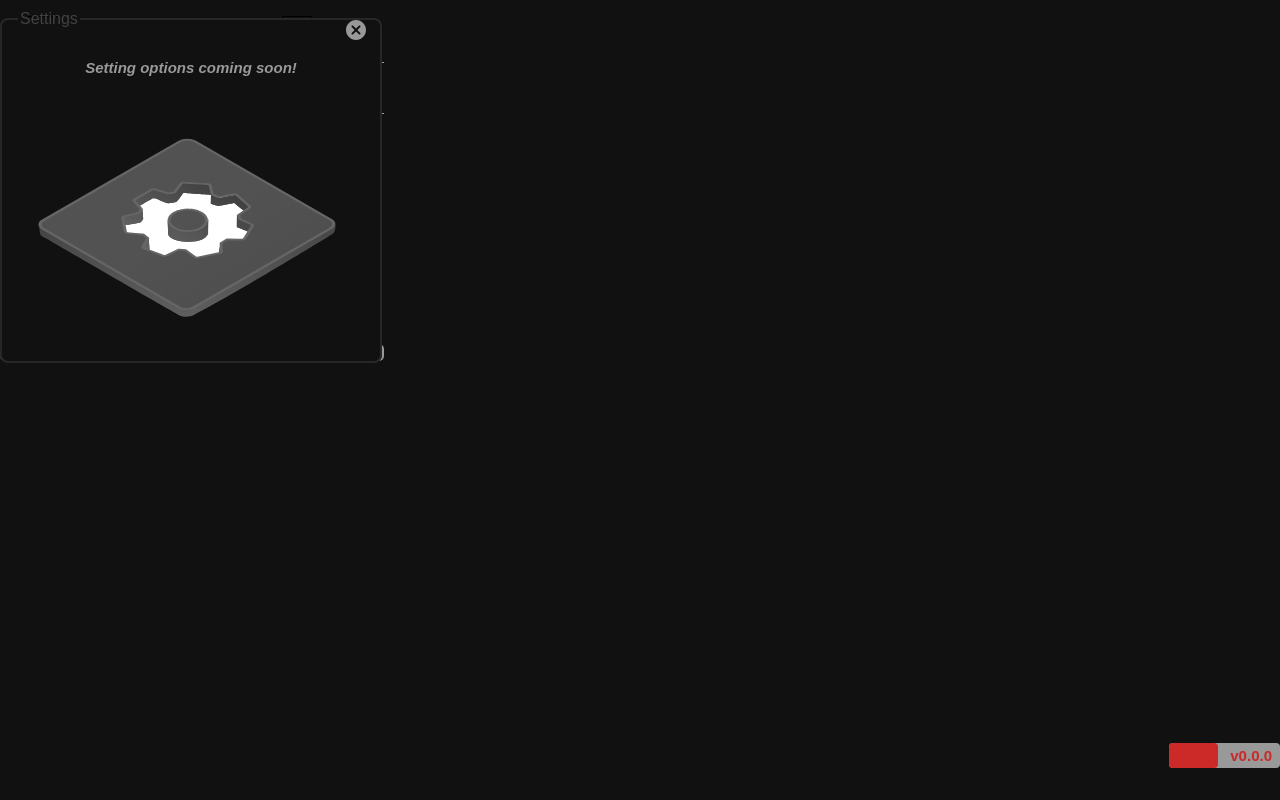
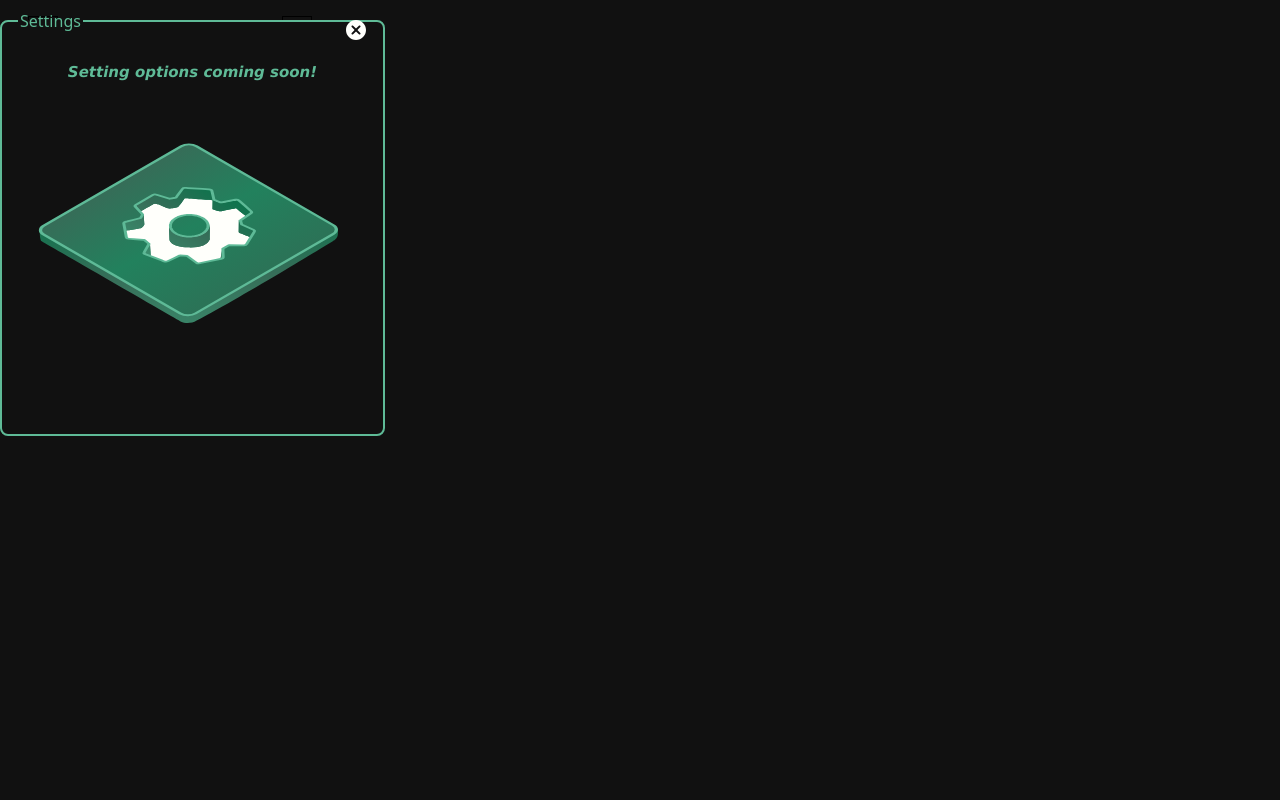
Before and after one commit to JavascriptDon/Social-Media-Blocks-Extension, a website built with Vite: page index.html in a window 1280 px wide. Both pictures are taken after a click on the button 355 px from the left and 31 px from the top of the page. Built offline with nearby package versions, Linux system fonts and the light colour scheme.

Commit message:
created dark-theme with pleasing colours. Updated UI and laid the foundation for the settings view

```diff
--- a/assets/css/style.css
+++ b/assets/css/style.css
@@ -8,6 +8,15 @@
   --tertiary: #424242;
   --lightGrey: #999;
   --white: #fff;
+
+  --jet: #2d2d2aff;
+  --black-olive: #353831ff;
+  --black-olive-2: #38423bff;
+  --wintergreen-dream: #62938cff;
+  --medium-spring-green: #20fc8fff;
+  --black-coffee: #2F242C;
+  --baby-powder: #FFFFFC;
+  --ocean-green: #5FBB97
 }
 
 html,
@@ -18,8 +27,9 @@ body {
   min-height: 180px;
   padding: 0;
   width: 384px;
-  color: var(--lightGrey);
+  color: var(--baby-powder);
   background-color: var(--background);
+  font-family: system-ui, -apple-system, BlinkMacSystemFont, 'Segoe UI', Roboto, Oxygen, Ubuntu, Cantarell, 'Open Sans', 'Helvetica Neue', sans-serif;
 }
 
 h1 {
@@ -46,14 +56,15 @@ p {
   display: flex;
   justify-content: center;
   align-items: center;
-  border-bottom: 0.5px solid var(--lightGrey);
+  border-bottom: 0.5px solid var(--ocean-green);
 }
 
 .modal-content {
-  padding: 0 22px;
+  font-family: 'Lucida Sans', 'Lucida Sans Regular', 'Lucida Grande', 'Lucida Sans Unicode', Geneva, Verdana, sans-serif;
+  font-weight: bold;
 }
 .modal-icons {
-  border-top: 0.5px solid var(--lightGrey);
+  border-top: 0.5px solid var(--ocean-green);
   height: 50px;
   width: 100%;
 }
@@ -68,13 +79,13 @@ p {
 }
 
 .ext-version {
-  color: var(--lightGrey);
+  color: var(--baby-powder);
   font-size: 18px;
 }
 
 a:link,
 a:visited {
-  color: #231955;
+  color: var(--medium-spring-green);
   outline: 0;
   text-decoration: none;
 }
@@ -86,26 +97,30 @@ a:visited {
 }
 
 .container a {
-  color: #3330e4;
+  color: var(--primary);
 }
 
 #modal-footer {
-  background-color: var(--lightGrey);
+  background-color: var(--ocean-green);
   font-size: 15px;
   font-weight: bold;
   text-align: center;
-  margin-top: 180px;
+  margin-top: 211px;
   border-radius: 5px;
+  display: flex;
+  align-items: center;
+  justify-content: space-around;
 }
 
 #modal-footer a {
-  color: var(--primary);
+  color: var(--baby-powder);
+  font-family: 'Lucida Sans', 'Lucida Sans Regular', 'Lucida Grande', 'Lucida Sans Unicode', Geneva, Verdana, sans-serif;
 }
 
 #settingsToggle {
   background: none;
   box-shadow: none;
-  color: var(--lightGrey);
+  color: var(--baby-powder);
   padding: 2px;
   z-index: 69;
   height: 2rem;
@@ -115,7 +130,7 @@ a:visited {
 }
 
 #settingsToggle:hover {
-  color: var(--white);
+  color: var(--ocean-green);
   transform: rotate(-90deg);
   cursor: pointer;
 }
@@ -134,22 +149,20 @@ a:visited {
   background: var(--background);
   top: 10px;
   left: -2px;
-  width: 346px;
-  height: 317px;
-  border: 2px solid var(--secondary);
+  width: 349px;
+  height: 390px;
+  border: 2px solid var(--ocean-green);
   border-radius: 0.5rem;
   padding: 1rem;
 }
 
 #settingsLegend {
-  color: var(--tertiary) !important;
-  /* margin: auto;
-  padding: .25rem .5rem;
-  border-radius: .25rem;
-  border: .25rem solid var(--secondary); */
+  color: var(--ocean-green) !important;
 }
 
 #social-media-blocker-settings-header {
+  color: var(--ocean-green);
+  font-family: 'Lucida Sans', 'Lucida Sans Regular', 'Lucida Grande', 'Lucida Sans Unicode', Geneva, Verdana, sans-serif;
   text-align: center;
   font-style: italic;
 }
@@ -166,9 +179,9 @@ a:visited {
 
 #extension-update {
   cursor: pointer;
-  color: var(--white);
+  color: var(--ocean-green);
   text-decoration: none;
-  background: var(--primary);
+  background: var(--baby-powder);
   border-radius: 0.25rem;
 }
 #extension-update:hover {
@@ -176,13 +189,13 @@ a:visited {
 }
 
 #extension {
-  color: var(--primary);
-  padding: 0.25rem 0;
+  color: var(--baby-powder);
   z-index: 69;
-  position: fixed;
-  background: var(--lightGrey);
-  margin: 0;
-  bottom: 32px;
-  right: 0;
+  background: var(--black-coffee);
   border-radius: 0.25rem;
 }
+
+li::marker {
+  content: '👉';
+  font-size: 1.2em;
+}
--- a/package.json
+++ b/package.json
@@ -15,6 +15,7 @@
     "vite": "^3.0.0"
   },
   "dependencies": {
+    "animate.css": "^4.1.1",
     "lottie-web": "^5.9.6"
   }
 }
--- a/src/main.ts
+++ b/src/main.ts
@@ -1,4 +1,6 @@
+
 import '../assets/css/style.css';
+import 'animate.css';
 import './popup.ts';
 
 // Templates:
--- a/src/popup.ts
+++ b/src/popup.ts
@@ -8,7 +8,9 @@ import {
 import {
   config,
 } from './utils/constants';
-import { initializeExtensionVersionNumber } from './utils/utils';
+import {
+  initializeExtensionVersionNumber,
+} from './utils/utils';
 
 import LottieAnimation from './utils/LottieAnimation';
 import settingsAnimationData from '../assets/lottie-animations/settings.json';
@@ -41,28 +43,53 @@ function blockSocialMediaSites(): void {
 window.addEventListener('DOMContentLoaded', () => {
   initializeExtensionVersionNumber();
   // Advanced Toggle
-  const advancedToggle = document.getElementById('settingsToggle');
+  const [
+    advancedToggle,
+    extensionElement,
+    advancedSettings,
+    extensionAcknowledgements,
+  ]: Array<HTMLElement> = [
+    <HTMLElement>document.getElementById('settingsToggle'),
+    <HTMLElement>document.getElementById('extension'),
+    <HTMLElement>document.getElementById('settingsDialog'),
+    <HTMLElement>document.getElementById('extension-acknowledgements'),
+  ];
   advancedToggle!.addEventListener('click', () => {
-    const advancedSettings = document.getElementById('settingsDialog');
-    if (config.advanced) {
+    if (config.toggleSettings) {
+      extensionElement!.classList.add('animate__animated', 'animate__fadeInRight');
+      extensionAcknowledgements!.classList.add('animate__animated', 'animate__fadeInLeft');
+      extensionElement!.style.setProperty('z-index', '3');
+      advancedSettings!.classList.add('animate__animated', 'animate__fadeOutRight');
       advancedSettings!.style.transform = 'scale(1.1)';
       advancedSettings!.style.pointerEvents = 'none';
       advancedSettings!.style.opacity = '0';
-      advancedToggle!.innerHTML = config.showAdvancedMessage;
-      config.advanced = false;
+      advancedToggle!.innerHTML = config.showSettingsGearIcon;
+      config.toggleSettings = false;
     } else {
+      extensionElement!.classList.add('animate__animated', 'animate__fadeOutRight');
+      extensionAcknowledgements!.classList.add('animate__animated', 'animate__fadeOutLeft');
+      advancedSettings!.classList.add('animate__animated', 'animate__fadeInLeft');
+      setTimeout( () => {
+        extensionElement!.style.setProperty('z-index', '-1');
+      }, 1000);
       advancedSettings!.style.transform = 'scale(1)';
       advancedSettings!.style.pointerEvents = 'auto';
       advancedSettings!.style.opacity = '1';
-      advancedToggle!.innerHTML = config.hideAdvancedMessage;
-      config.advanced = true;
+      advancedToggle!.innerHTML = config.hideSettingsGearIcon;
+      config.toggleSettings = true;
     }
+    advancedSettings!.addEventListener('animationend', () => {
+      advancedSettings!.className = '';
+      extensionElement!.className = ''
+      extensionAcknowledgements!.className = '';
+    });
   });
   const settingsAnimationWrapper: HTMLDivElement = <HTMLDivElement>document.getElementById('settings-animation');
-  new LottieAnimation({
+  const animationInstance = new LottieAnimation({
     wrapper: settingsAnimationWrapper,
     animationData: settingsAnimationData,
   });
+  animationInstance.animationSpeed = 1.5;
 });
 
 blockSocialMediaSites();
--- a/src/templates/templates.ts
+++ b/src/templates/templates.ts
@@ -51,7 +51,7 @@ export default Object.freeze({
       </div>
       </div>
       <div id="modal-footer">
-      <a href="https://github.com/JavascriptDon/Social-Media-Blocks-Extension" target="_blank"><p>MIT © HR</p></a>
+      <a href="https://github.com/JavascriptDon/Social-Media-Blocks-Extension" target="_blank"><p id="extension-acknowledgements">MIT © HR & Community</p></a>
 
       <!-- extension version number: -->
       <div id="extension">
--- a/src/utils/LottieAnimation.ts
+++ b/src/utils/LottieAnimation.ts
@@ -21,4 +21,13 @@ export default class LottieAnimation {
     return this.animationInstance;
   }
 
+  /**
+   * Set animation speed
+   *
+   * @param {number} speed
+   */
+  set animationSpeed(speed: number) {
+    this.animationInstance.setSpeed(speed);
+  }
+
 }
--- a/src/utils/constants.ts
+++ b/src/utils/constants.ts
@@ -15,9 +15,9 @@ export const HOSTS = Object.freeze([
 
 // Project Config options
 export const config = {
-  advanced: false,
-  showAdvancedMessage:
+  toggleSettings: false,
+  showSettingsGearIcon:
     '<svg xmlns="http://www.w3.org/2000/svg" enable-background="new 0 0 24 24" height="24px" viewBox="0 0 24 24" width="24px" fill="currentColor"><rect fill="none" height="24" width="24"/><path d="M19.5,12c0-0.23-0.01-0.45-0.03-0.68l1.86-1.41c0.4-0.3,0.51-0.86,0.26-1.3l-1.87-3.23c-0.25-0.44-0.79-0.62-1.25-0.42 l-2.15,0.91c-0.37-0.26-0.76-0.49-1.17-0.68l-0.29-2.31C14.8,2.38,14.37,2,13.87,2h-3.73C9.63,2,9.2,2.38,9.14,2.88L8.85,5.19 c-0.41,0.19-0.8,0.42-1.17,0.68L5.53,4.96c-0.46-0.2-1-0.02-1.25,0.42L2.41,8.62c-0.25,0.44-0.14,0.99,0.26,1.3l1.86,1.41 C4.51,11.55,4.5,11.77,4.5,12s0.01,0.45,0.03,0.68l-1.86,1.41c-0.4,0.3-0.51,0.86-0.26,1.3l1.87,3.23c0.25,0.44,0.79,0.62,1.25,0.42 l2.15-0.91c0.37,0.26,0.76,0.49,1.17,0.68l0.29,2.31C9.2,21.62,9.63,22,10.13,22h3.73c0.5,0,0.93-0.38,0.99-0.88l0.29-2.31 c0.41-0.19,0.8-0.42,1.17-0.68l2.15,0.91c0.46,0.2,1,0.02,1.25-0.42l1.87-3.23c0.25-0.44,0.14-0.99-0.26-1.3l-1.86-1.41 C19.49,12.45,19.5,12.23,19.5,12z M12.04,15.5c-1.93,0-3.5-1.57-3.5-3.5s1.57-3.5,3.5-3.5s3.5,1.57,3.5,3.5S13.97,15.5,12.04,15.5z"/></svg>',
-  hideAdvancedMessage:
+    hideSettingsGearIcon:
     '<svg xmlns="http://www.w3.org/2000/svg" height="24px" viewBox="0 0 24 24" width="24px" fill="currentColor"><path d="M0 0h24v24H0V0z" fill="none" opacity=".87"/><path d="M12 2C6.47 2 2 6.47 2 12s4.47 10 10 10 10-4.47 10-10S17.53 2 12 2zm4.3 14.3c-.39.39-1.02.39-1.41 0L12 13.41 9.11 16.3c-.39.39-1.02.39-1.41 0-.39-.39-.39-1.02 0-1.41L10.59 12 7.7 9.11c-.39-.39-.39-1.02 0-1.41.39-.39 1.02-.39 1.41 0L12 10.59l2.89-2.89c.39-.39 1.02-.39 1.41 0 .39.39.39 1.02 0 1.41L13.41 12l2.89 2.89c.38.38.38 1.02 0 1.41z"/></svg>',
 };
--- a/src/utils/utils.ts
+++ b/src/utils/utils.ts
@@ -298,10 +298,11 @@ export function generateSTYLING(): void {
  * Fetch the extensions current vesrion.
  */
 export function initializeExtensionVersionNumber() {
-  const version = chrome.runtime.getManifest().version;
+  const version = chrome?.runtime?.getManifest()?.version;
+  if (!version) return document.getElementById('extension-version')!.innerHTML = 'dev mode';
   document.getElementById('extension-version')!.innerHTML = 'v' + version;
 
-  fetch('https://raw.githubusercontent.com/JavascriptDon/Social-Media-Blocks-Extension/main/manifest.json')
+  return fetch('https://raw.githubusercontent.com/JavascriptDon/Social-Media-Blocks-Extension/main/manifest.json')
     .then((response) => response.json())
     .then((json) => {
       if (compareVersions(json.version, version)) {
@@ -320,12 +321,13 @@ export function initializeExtensionVersionNumber() {
  * @returns whether or not the current version is outdated
  */
 function compareVersions(latestVersion: string, currentVersion: string): boolean {
-  let latestarr = latestVersion.split('.');
-  let currentarr = currentVersion.split('.');
+  let latestExtVersion = latestVersion?.split('.');
+  let currentExtVersion = currentVersion?.split('.');
   let outdated = false;
-  for (let i = 0; i < Math.max(latestarr.length, currentarr.length); i++) {
-    let latest = i < latestarr.length ? parseInt(latestarr[i]) : 0;
-    let current = i < currentarr.length ? parseInt(currentarr[i]) : 0;
+  if (!latestExtVersion || !currentExtVersion) return false;
+  for (let i = 0; i < Math.max(latestExtVersion.length, currentExtVersion.length); i++) {
+    let latest = i < latestExtVersion.length ? parseInt(latestExtVersion[i]) : 0;
+    let current = i < currentExtVersion.length ? parseInt(currentExtVersion[i]) : 0;
     if (latest > current) {
       outdated = true;
       break;
```
Also changed, not shown: assets/lottie-animations/settings.json (+1 -1 lines), 1 other file.
